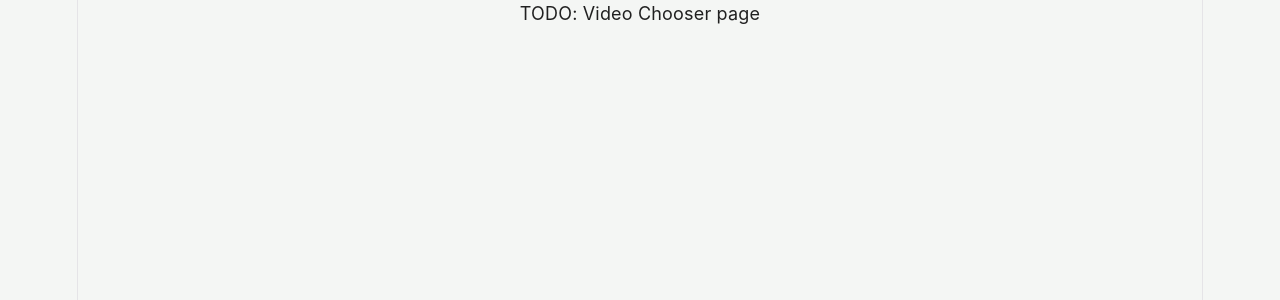
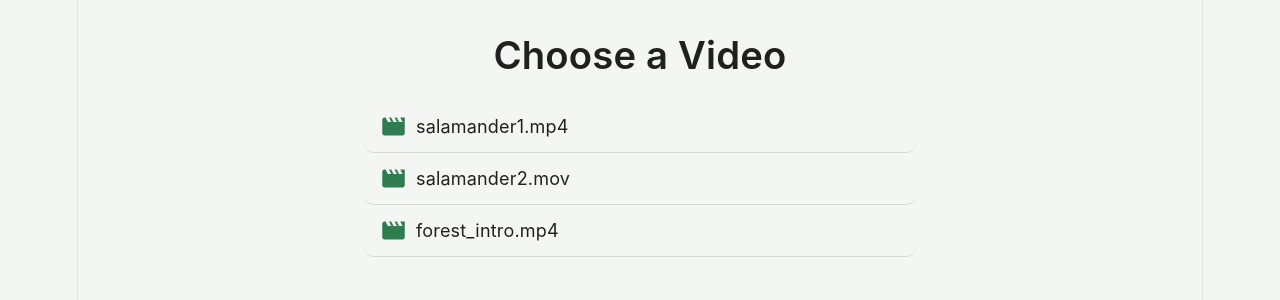
Before and after one commit to sabinMas/centroid-finder-frontend, a React (Vite) app: page /videos in a window 1280 px wide. Shown: the top 300 px of the page. Built offline with nearby package versions, Linux system fonts and the light colour scheme; no server answers.

Commit message:
Implement Video Chooser page
Fetches getVideos() on mount, falling back to mockVideoList if the
backend isn't reachable, renders one VideoListItem per entry, and
navigates to /preview/:filename on selection.

```diff
--- a/src/pages/VideoChooser.jsx
+++ b/src/pages/VideoChooser.jsx
@@ -2,10 +2,43 @@
 // Route: /videos
 // Contract to build against (frozen, don't edit): api/videos.js getVideos(),
 // mock/videos.js mockVideoList, components/VideoListItem.jsx.
+import { useEffect, useState } from 'react';
+import { useNavigate } from 'react-router-dom';
+import { Container, List, Typography } from '@mui/material';
+import { getVideos } from '../api/videos.js';
+import { mockVideoList } from '../mock/videos.js';
+import { VideoListItem } from '../components/VideoListItem.jsx';
 
 export function VideoChooser() {
-  // TODO(onjamm-dev): useState + useEffect to fetch getVideos() (fall back to
-  // mockVideoList while the backend isn't up), render a VideoListItem per video,
-  // navigate to /preview/:filename on click (useNavigate from react-router-dom).
-  return <div>TODO: Video Chooser page</div>;
+  const [videoList, setVideoList] = useState([]);
+  const navigate = useNavigate();
+
+  useEffect(function loadVideoList() {
+    async function fetchVideoList() {
+      try {
+        const fetchedVideoList = await getVideos();
+        setVideoList(fetchedVideoList);
+      } catch {
+        setVideoList(mockVideoList);
+      }
+    }
+    fetchVideoList();
+  }, []);
+
+  function handleVideoSelect(filename) {
+    navigate(`/preview/${encodeURIComponent(filename)}`);
+  }
+
+  return (
+    <Container maxWidth="sm" sx={{ py: 4 }}>
+      <Typography variant="h4" gutterBottom>
+        Choose a Video
+      </Typography>
+      <List>
+        {videoList.map(function renderVideoItem(filename) {
+          return <VideoListItem key={filename} filename={filename} onClick={handleVideoSelect} />;
+        })}
+      </List>
+    </Container>
+  );
 }
```
